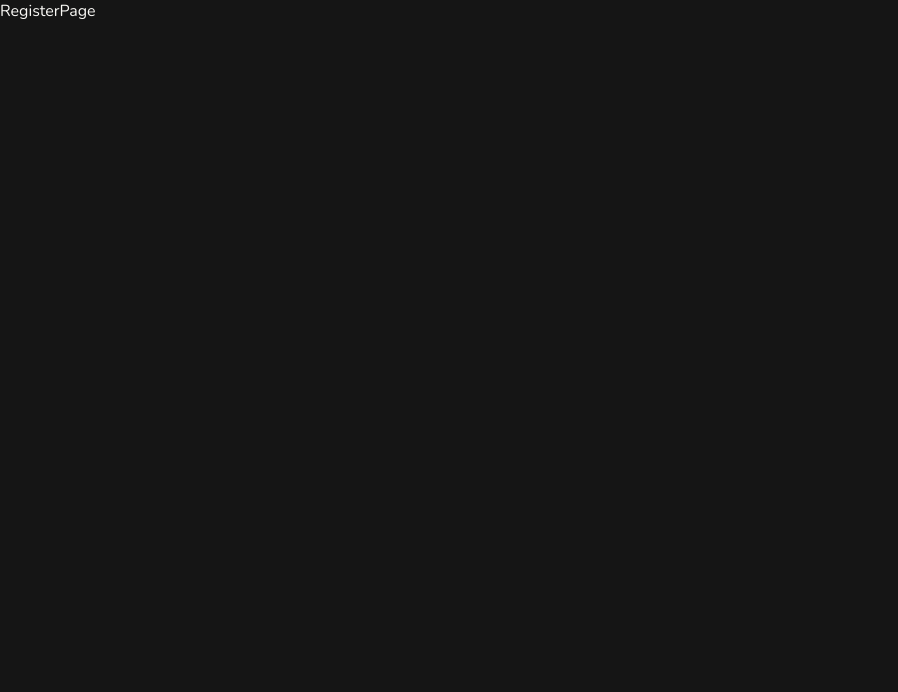
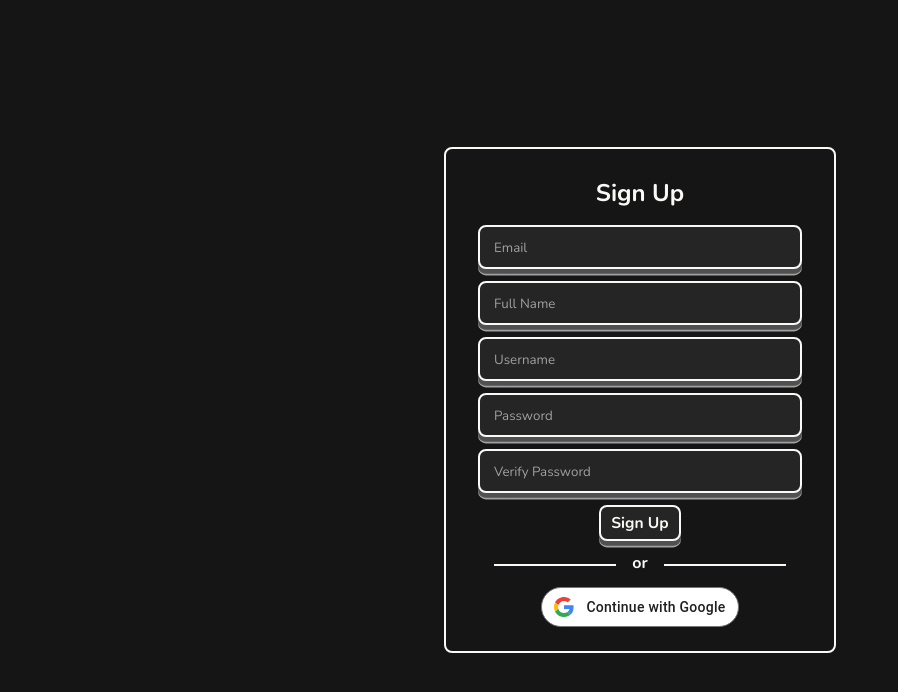
Before and after one commit to emil-velasquez/NextGroovi, a Next.js app in the folder next-groovi/: page /auth/register in a window 1280 px wide. Shown: the top 692 px of the page, without its empty margins (0-898 px from the left). Built offline with nearby package versions, Linux system fonts and the light colour scheme.

Commit message:
Closes #26: Set up sign up page with form and google login

```diff
--- /dev/null
+++ b/next-groovi/src/app/auth/_styles/Auth.module.scss
@@ -0,0 +1,77 @@
+@use "/src/styles/_colors";
+@use "/src/styles/_decorations";
+
+$width: 20rem;
+
+.authPageContainer {
+    max-width: 100vw;
+    height: 100vh;
+    display: flex;
+    justify-content: center
+}
+
+.authFormContainer {
+    @include decorations.outline();
+    margin: auto;
+    background-color: colors.$primary-background;
+    padding: 1.5rem 2rem;
+    height: fit-content;
+    display: flex;
+    flex-direction: column;
+    align-items: center;
+}
+
+.authHeader {
+    width: fit-content;
+    margin: 0.25rem;
+}
+
+.authTextInputContainer {
+    @include decorations.outline();
+    @include decorations.bottomShadow();
+    margin-top: 0.75rem;
+    width: $width;
+    height: 2.5rem;
+    right: calc(50vw - $width/2);
+    display: flex;
+    justify-content: center;
+    align-content: center;
+}
+
+.authTextInput {
+    width: 100%;
+    height: 1.25rem;
+    margin-top: 0.625rem;
+    margin-left: 0.75rem;
+
+    background-color: transparent;
+    outline: none;
+    border: none;
+
+    color: colors.$white;
+
+    &::placeholder {
+        color: colors.$quaternary-background;
+    }
+}
+
+.authButton {
+    margin-top: 0.75rem;
+}
+
+.buttonText {
+    margin: 0.25rem;
+}
+
+.orSplit {
+    width: 90%;
+    text-align: center;
+    border-bottom: 0.125rem solid colors.$white;
+    line-height: 0.125rem;
+
+    &>span {
+        font-size: 1rem;
+        background-color: colors.$primary-background;
+        padding: 0rem 1rem;
+    }
+}
--- a/next-groovi/src/app/auth/register/page.tsx
+++ b/next-groovi/src/app/auth/register/page.tsx
@@ -1,7 +1,98 @@
-export default function RegisterPage() {
+"use client"
+import styles from "../_styles/Auth.module.scss";
+
+import React, { useState } from "react"
+
+import Button from "@/sdk/Button/button";
+import GoogleLoginButton from "../_components/GoogleLogin";
+import ErrorBox from "../_components/ErrorBox";
+
+interface FormInputProps {
+    children: React.ReactNode
+}
+
+function FormInput(props: FormInputProps) {
+    const { children } = props;
     return (
-        <div>
-            RegisterPage
+        <div className={styles.authTextInputContainer}>
+            {children}
         </div>
     )
 }
+
+export default function RegisterPage() {
+    const [emailText, setEmailText] = useState("")
+    const [nameText, setNameText] = useState("")
+    const [usernameText, setUsernameText] = useState("")
+    const [passwordText, setPasswordText] = useState("")
+    const [verifyPasswordText, setVerifyPasswordText] = useState("")
+
+    const [errorText, setErrorText] = useState<string[]>([])
+
+    function onSubmit() {
+        let newErrorText: string[] = []
+
+        //check email and username is unique
+
+        //check that password is between 6 and 72 characters
+        if (passwordText.length < 6 || passwordText.length > 72) {
+            newErrorText = [...newErrorText, "Password must be between 6 and 72 characters"]
+        }
+
+        //check that password matches verification password
+        if (passwordText !== verifyPasswordText) {
+            newErrorText = [...newErrorText, "Passwords must match"]
+        }
+
+        //check that we have no errors
+        if (newErrorText.length == 0) {
+            //attempt to sign up the new user
+
+            //if sign up was successful, redirect to confirmation page
+
+            //if sign up was not successful, display error message
+        } else {
+            setErrorText(newErrorText)
+        }
+    }
+
+    return (
+        <div className={styles.authPageContainer}>
+            <div className={styles.authFormContainer}>
+                <h1 className={styles.authHeader}>Sign Up</h1>
+                <FormInput>
+                    <input type="text" className={styles.authTextInput} placeholder="Email"
+                        onChange={e => setEmailText(e.target.value)} />
+                </FormInput>
+                <FormInput>
+                    <input type="text" className={styles.authTextInput} placeholder="Full Name"
+                        onChange={e => setNameText(e.target.value)} />
+                </FormInput>
+                <FormInput>
+                    <input type="text" className={styles.authTextInput} placeholder="Username"
+                        onChange={e => setUsernameText(e.target.value)} />
+                </FormInput>
+                <FormInput>
+                    <input type="password" className={styles.authTextInput} placeholder="Password"
+                        onChange={e => setPasswordText(e.target.value)} minLength={6} />
+                </FormInput>
+                <FormInput>
+                    <input type="password" className={styles.authTextInput} placeholder="Verify Password"
+                        onChange={e => setVerifyPasswordText(e.target.value)} />
+                </FormInput>
+                <Button className={styles.authButton} onClick={onSubmit} priority="primary">
+                    <h3 className={styles.buttonText}>Sign Up</h3>
+                </Button>
+                {errorText.length > 0 &&
+                    <ErrorBox errorText={errorText} />
+                }
+                <h4 className={styles.orSplit}>
+                    <span>
+                        or
+                    </span>
+                </h4>
+                <GoogleLoginButton />
+            </div>
+        </div>
+    )
+}
```
